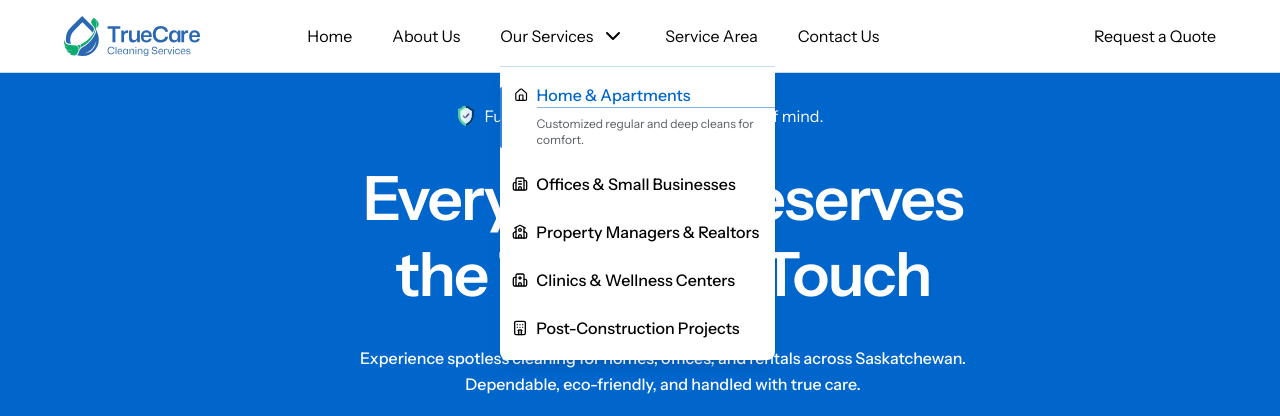
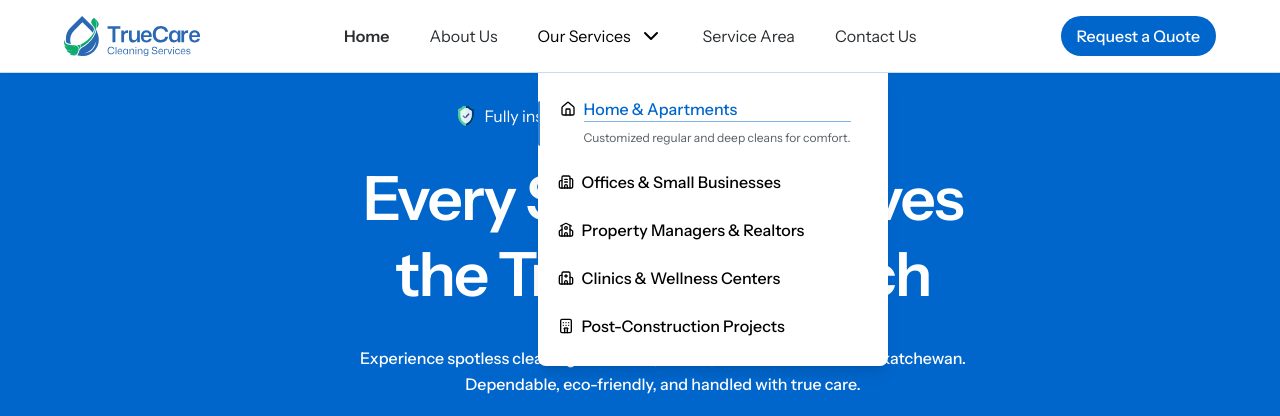
Before and after one commit to Candid001/Truecare-Cleaning-Services, a React (Vite) app: page / in a window 1280 px wide. Both pictures are taken after a click on the element "Our Services". Shown: the top 416 px of the page. Built offline with nearby package versions, Linux system fonts and the light colour scheme.

Commit message:
Refactor Navigation

```diff
--- a/src/components/layout/navbar/NavDrop.jsx
+++ b/src/components/layout/navbar/NavDrop.jsx
@@ -5,13 +5,13 @@ import {NavLink} from "react-router-dom";
 function NavDrop() {
     return (
         <div
-            className="absolute left-0 top-10.5 w-[275px] bg-white border-t border-t-blue-100 shadow-lg shawow-shadow z-10 rounded-b-lg py-5 space-y-7"
+            className="absolute left-0 top-[49px] w-full lg:min-w-[350px] bg-white shadow-lg shawow-shadow z-10 rounded-b-lg py-7 space-y-7"
         >
             {DropDownItems.map((item, index) => (
                 <NavLink to={item.link} className={`block`} key={index}>
                     {({isActive}) => (
                         <span
-                            className={`${isActive && "border-l-2 border-l-btn-primary/80 rounded-l-xs"} pl-3 flex items-start gap-2 ${!isActive && "hover:text-btn-primary"}`}>
+                            className={`${isActive && "border-l-2 border-l-btn-primary/80 rounded-l-xs"} pl-5 flex items-start gap-2 ${!isActive && "hover:text-btn-primary"}`}>
                             {item.icon}
 
                             <span className="block space-y-2 -mt-1">
--- /dev/null
+++ b/src/components/layout/navbar/NavDropdown.jsx
@@ -0,0 +1,25 @@
+import {ChevronDown} from "lucide-react";
+import NavDrop from "@/components/layout/navbar/NavDrop.jsx";
+
+function NavDropdown({ dropdownRef, showDropdown, setIsServicesHover, isServicesHover, handleDropdownClick}) {
+    return(
+        <div
+            ref={dropdownRef}
+            className={`flex relative items-center justify-between lg:justify-normal px-3 lg:px-0 py-1 lg:py-0 gap-x-2 cursor-pointer`}
+            onMouseEnter={() => setIsServicesHover(true)}
+            onMouseLeave={() => setIsServicesHover(false)}
+            onClick={handleDropdownClick}
+        >
+            <span>Our Services</span>
+            <ChevronDown className="h-6 w-6"/>
+
+            {/*Hover Effect*/}
+            {(!showDropdown && isServicesHover) &&
+                <div className={`absolute w-full -bottom-2 h-[2px] bg-btn-primary`}></div>}
+            {/*Dropdown*/}
+            {showDropdown && <NavDrop/>}
+        </div>
+    )
+}
+
+export default NavDropdown;
--- a/src/components/layout/navbar/Navbar.jsx
+++ b/src/components/layout/navbar/Navbar.jsx
@@ -1,17 +1,16 @@
 import {useState, useRef, useEffect} from "react";
-import {Link, NavLink} from "react-router-dom";
+import {Link} from "react-router-dom";
 import Button from "../../ui/Button.jsx";
 //TODO: Use icon like this, check line 23
 import Logo from "@assets/logo-full.svg?component";
-import {FaAngleDown} from "react-icons/fa";
-import {ChevronDown} from "lucide-react";
+import {Menu, X} from "lucide-react";
 import NavbarLink from "./NavbarLink.jsx";
-import NavDrop from "./NavDrop.jsx";
+import NavDropdown from "@/components/layout/navbar/NavDropdown.jsx";
+import {navItems} from "@/lib/utils.jsx";
 
 function Navbar() {
     // Dropdown-related code
     const dropdownRef = useRef(null);
-    const [isOpen, setIsOpen] = useState(false);
     const [showDropdown, setShowDropdown] = useState(false);
     const [isServicesHover, setIsServicesHover] = useState(false);
 
@@ -36,10 +35,13 @@ function Navbar() {
         };
     }, [showDropdown]);
 
-    const mobileLinkClass = ({isActive}) =>
-        isActive
-            ? "bg-[#F5FAFF]"
-            : "text-gray-700 hover:text-btn-primary";
+
+    // Mobile-nav-related
+    const [isOpen, setIsOpen] = useState(false);
+    const handleIsOpen = () => {
+        setIsOpen(!isOpen)
+    }
+
 
     return (
         <nav className="fixed top-0 left-0 right-0 z-50 bg-white py-4 shadow-xs border-b border-blue-100">
@@ -49,112 +51,59 @@ function Navbar() {
                 </Link>
 
                 {/* lg Screen */}
-                <div className="hidden lg:flex justify-center gap-x-10">
-                    {[
-                        {
-                            name: "Home",
-                            to: "/"
-                        },
-                        {
-                            name: "About Us",
-                            to: "/about"
-                        }
-                    ].map((item, index) => (
+                <div className="hidden lg:flex justify-center gap-10">
+                    {navItems.slice(0,2).map((item, index) => (
                         <NavbarLink key={index} name={item.name} to={item.to}/>
                     ))}
 
-                    <div
-                        ref={dropdownRef}
-                        className={`flex relative items-center gap-x-2 cursor-pointer`}
-                        onMouseEnter={() => setIsServicesHover(true)}
-                        onMouseLeave={() => setIsServicesHover(false)}
-                        onClick={handleDropdownClick}
-                    >
-                        <span>Our Services</span>
-                        <ChevronDown className="h-6 w-6"/>
+                    <NavDropdown
+                        dropdownRef={dropdownRef}
+                        showDropdown={showDropdown}
+                        setIsServicesHover={setIsServicesHover}
+                        isServicesHover={isServicesHover}
+                        handleDropdownClick={handleDropdownClick}
+                    />
 
-                        {/*Hover Effect*/}
-                        {(!showDropdown && isServicesHover) &&
-                            <div className={`absolute w-full -bottom-2 h-[2px] bg-btn-primary`}></div>}
-                        {/*Dropdown*/}
-                        {showDropdown && <NavDrop/>}
-                    </div>
-
-                    {[
-                        {
-                            name: "Service Area",
-                            to: "/service-area"
-                        },
-                        {
-                            name: "Contact Us",
-                            to: "/contact-us"
-                        }
-                    ].map((item, index) => (
+                    {navItems.slice(2).map((item, index) => (
                         <NavbarLink key={index} name={item.name} to={item.to}/>
                     ))}
                 </div>
 
-                <div className="md:flex md:gap-6">
-                    <button
-                        onClick={() => setIsOpen(!isOpen)}
-                        className="lg:hidden text-3xl focus:outline-none"
-                        aria-label="Toggle Menu"
-                    >
-                        {isOpen ? "×" : "☰"}
-                    </button>
 
                 {/* Mobile Screen List */}
                 {isOpen && (
                     <div
-                            className="absolute top-18 left-0 w-full bg-white flex flex-col p-6  rounded-b-4xl md:z-50">
-                            <NavLink
-                                to="/"
-                                className={mobileLinkClass}
-                                onClick={() => setIsOpen(false)}
+                        className="absolute top-18 left-0 w-full bg-white flex flex-col px-6 py-10 space-y-3 z-50 rounded-b-4xl"
                     >
-                                <p className="w-full h-[60px] rounded-md p-4">Home</p>
-                            </NavLink>
-                            <NavLink
-                                to="/about"
-                                className={mobileLinkClass}
-                                onClick={() => setIsOpen(false)}
-                            >
-                                <p className="w-full h-[60px] rounded-md p-4">About Us</p>
-                            </NavLink>
-                            <NavLink
-                                to="/services"
-                                className={mobileLinkClass}
-                                onClick={() => setIsOpen(false)}
+                        {navItems.slice(0,2).map((item, index) => (
+                            <NavbarLink key={index} name={item.name} to={item.to} isMobile={true} onClick={handleIsOpen}/>
+                        ))}
 
-                            >
-                                <div className="flex justify-between w-full h-[60px] rounded-md p-4">
-                                    Our Services
-                                    <FaAngleDown className="text-[#2B2F32] h-6 w-6 inline"/>
-                                </div>
-                            </NavLink>
-                            <NavLink
-                                to="/servicearea"
-                                className={mobileLinkClass}
-                                onClick={() => setIsOpen(false)}
-                            >
-                                <p className="w-full h-[60px] rounded-md p-4">Service Area</p>
-                            </NavLink>
-                            <NavLink
-                                to="/contact"
-                                className={mobileLinkClass}
-                                onClick={() => setIsOpen(false)}
-                            >
-                                <p className="w-full h-[60px] rounded-md p-4">Contact Us</p>
-                            </NavLink>
+                        <NavDropdown
+                            dropdownRef={dropdownRef}
+                            showDropdown={showDropdown}
+                            setIsServicesHover={setIsServicesHover}
+                            isServicesHover={isServicesHover}
+                            handleDropdownClick={handleDropdownClick}
+                        />
+
+                        {navItems.slice(2).map((item, index) => (
+                            <NavbarLink key={index} name={item.name} to={item.to} isMobile={true} onClick={handleIsOpen}/>
+                        ))}
                     </div>
                 )}
+
+                {/* Button & Mobile nav trigger */}
+                <div className="flex items-center gap-2 text-btn-primary">
+                    <div className={`hidden md:block`}>
+                        <Button
+                            text="Request a Quote"
+                            variant={`primary`}
+                        />
                     </div>
 
-                {/* Button */}
-                <div>
-                    <Button
-                        text="Request a Quote"
-                    />
+                    {isOpen ? <X className="w-10 h-10 lg:hidden" onClick={handleIsOpen}/> :
+                        <Menu className="w-10 h-10 lg:hidden" onClick={handleIsOpen}></Menu>}
                 </div>
             </div>
         </nav>
--- a/src/components/ui/Button.jsx
+++ b/src/components/ui/Button.jsx
@@ -1,14 +1,18 @@
 import React from "react";
 
-const Button = ({ text, className }) => {
-    // const btnClasses =
-  return (
-    <div>
-      <button className={`${className} `}>
-        {text}
-      </button>
-    </div>
-  );
+const Button = ({ text, variant, ...props }) => {
+    const variants = {
+        primary: "bg-btn-primary text-white",
+    };
+
+    return (
+        <button
+            className={`px-4 py-2 rounded-3xl font-medium transition-colors ${variants[variant]}`}
+            {...props}
+        >
+            {text}
+        </button>
+    );
 };
 
 export default Button;
--- a/src/index.css
+++ b/src/index.css
@@ -7,6 +7,7 @@
     --color-blue-100: #C4DCF5;
     --color-shadow: #EAEAEA33;
     --color-text-nav-desc: #565E64;
+    --color-muted-blue: #F5FAFF;
 }
 
 body {
--- a/src/lib/utils.jsx
+++ b/src/lib/utils.jsx
@@ -34,3 +34,22 @@ export const DropDownItems = [
         desc: "Cleanup that makes new builds move-in."
     }
 ]
+
+export const navItems = [
+    {
+        name: "Home",
+        to: "/"
+    },
+    {
+        name: "About Us",
+        to: "/about"
+    },
+    {
+        name: "Service Area",
+        to: "/service-area"
+    },
+    {
+        name: "Contact Us",
+        to: "/contact-us"
+    }
+]
```
Also changed, not shown: src/components/layout/navbar/NavbarLink.jsx (+16 -4 lines). Lines whose indentation alone changed are shown as unchanged.
